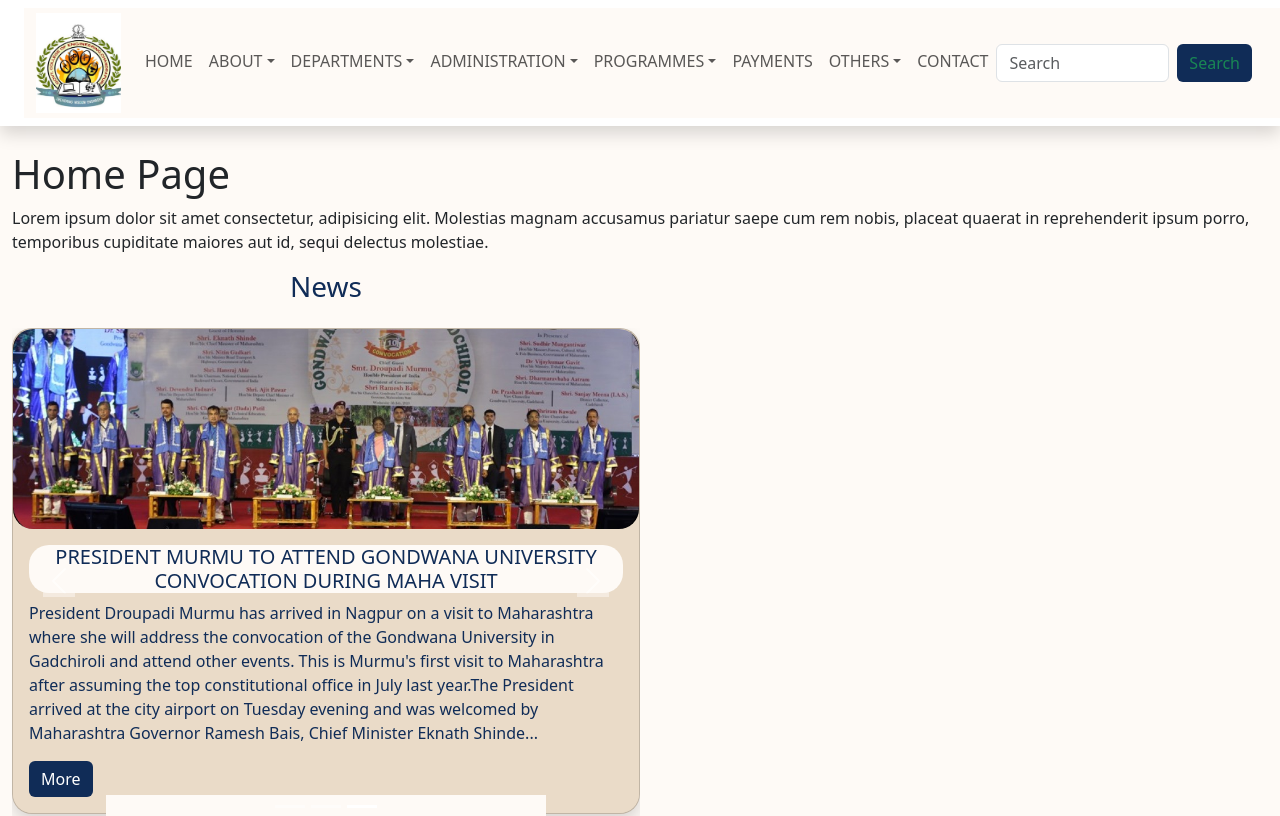
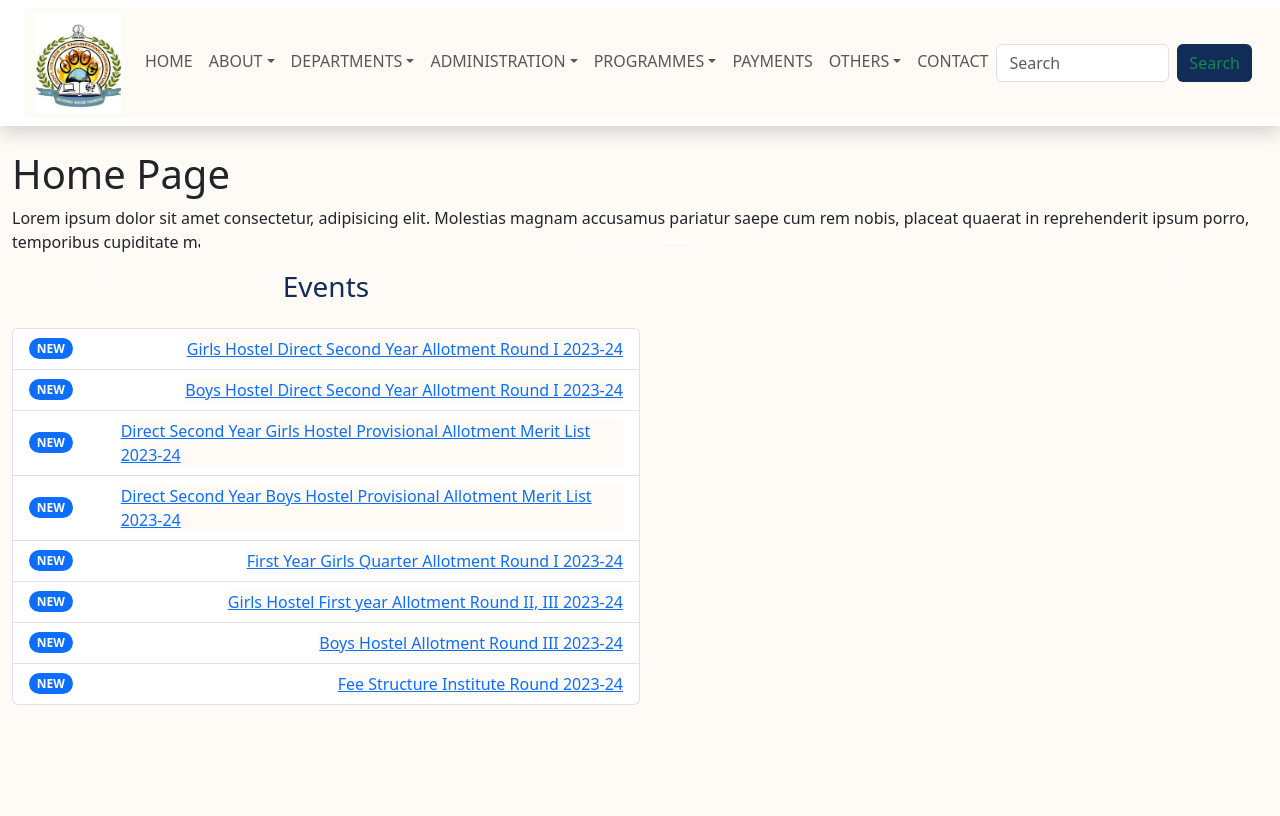
Before and after one commit to ahmad-rk02/Group1_CampusConnect, a React (Vite) app: page / in a window 1280 px wide. Shown: the top 816 px of the page. Built offline with nearby package versions, Linux system fonts and the light colour scheme; a small style sheet from the web is missing.

Commit message:
updates to events and news section

```diff
--- a/src/pages/Home.jsx
+++ b/src/pages/Home.jsx
@@ -2,6 +2,7 @@ import React from "react";
 import "./Home.css"
 import 'bootstrap/dist/css/bootstrap.min.css';
 import Carousel from 'react-bootstrap/Carousel';
+
 
 // Events and News from here ----------
 
@@ -14,14 +15,9 @@ import universityNews from '../assets/clg-news.jpg';
 
 function NewsSection() {
   return (
-            <div className="news-container col-md-6">
-            <h3 className="text-center mb-4">News</h3>
-
     <Carousel>
-      <Carousel.Item interval={2000}>
-        {/* You can add any other content or just leave this empty */}
-        {/* <div style={{ height: '500px',width: '700px',  backgroundColor: '#eadbc8' }} /> */}
-
+      <Carousel.Item interval={1000}>
+        <Carousel.Caption>
         <div className="card shadow">
                 <img src={collegeBuilding} className="card-img-top" alt="College Building" />
                  <div className="card-body">
@@ -34,11 +30,10 @@ function NewsSection() {
                     <a href="#" className="btn btn-primary">More</a>
                 </div>
              </div>
-
+        </Carousel.Caption>
       </Carousel.Item>
       <Carousel.Item interval={2000}>
-        {/* <div style={{ height: '500px',width: '700px',  backgroundColor: '#eadbc8' }} /> */}
-
+        <Carousel.Caption>
         <div className="card shadow">
                  <img src={universityBuilding} className="card-img-top" alt="University Building" />
                 <div className="card-body">
@@ -55,11 +50,10 @@ function NewsSection() {
                      <a href="#" className="btn btn-primary">More</a>
                  </div>
            </div>
-
+        </Carousel.Caption>
       </Carousel.Item>
       <Carousel.Item interval={2000}>
-        {/* <div style={{ height: '500px', width: '700px', backgroundColor: '#eadbc8' }} /> */}
-
+        <Carousel.Caption>
         <div className="card shadow">
                 <img src={universityNews} className="card-img-top" alt="University Building" />
                 <div className="card-body">
@@ -72,26 +66,27 @@ function NewsSection() {
                      <a href="#" className="btn btn-primary">More</a>
                  </div>
             </div>
-
+        </Carousel.Caption>
       </Carousel.Item>
     </Carousel>
+  );
+}
 
 
 
-        </div>
-    );
-}
+
 
 function EventsSection() {
+
     const events = [
-        "Girls Hostel Direct Second Year Allotment Round I 2023-24",
-        "Boys Hostel Direct Second Year Allotment Round I 2023-24",
-        "Direct Second Year Girls Hostel Provisional Allotment Merit List 2023-24",
-        "Direct Second Year Boys Hostel Provisional Allotment Merit List 2023-24",
-        "First Year Girls Quarter Allotment Round I 2023-24",
-        "Girls Hostel First year Allotment Round II, III 2023-24",
-        "Boys Hostel Allotment Round III 2023-24",
-        "Fee Structure Institute Round 2023-24"
+      <a className="event-links" href='#'>Girls Hostel Direct Second Year Allotment Round I 2023-24</a>,
+        <a className="event-links" href='#'>Boys Hostel Direct Second Year Allotment Round I 2023-24</a>,
+        <a className="event-links" href='#'>Direct Second Year Girls Hostel Provisional Allotment Merit List 2023-24</a>,
+        <a className="event-links" href='#'>Direct Second Year Boys Hostel Provisional Allotment Merit List 2023-24</a>,
+        <a className="event-links" href='#'>First Year Girls Quarter Allotment Round I 2023-24</a>,
+        <a className="event-links" href='#'>Girls Hostel First year Allotment Round II, III 2023-24</a>,
+        <a className="event-links" href='#'>Boys Hostel Allotment Round III 2023-24</a>,
+        <a className="event-links" href='#'>Fee Structure Institute Round 2023-24</a>
 
         // Add more events here...
     ];
```
Also changed, not shown: src/pages/Carousel_bottom.jsx (added, +54 -0 lines), src/Carousel_bottom.css (added). Lines whose indentation alone changed are shown as unchanged.
